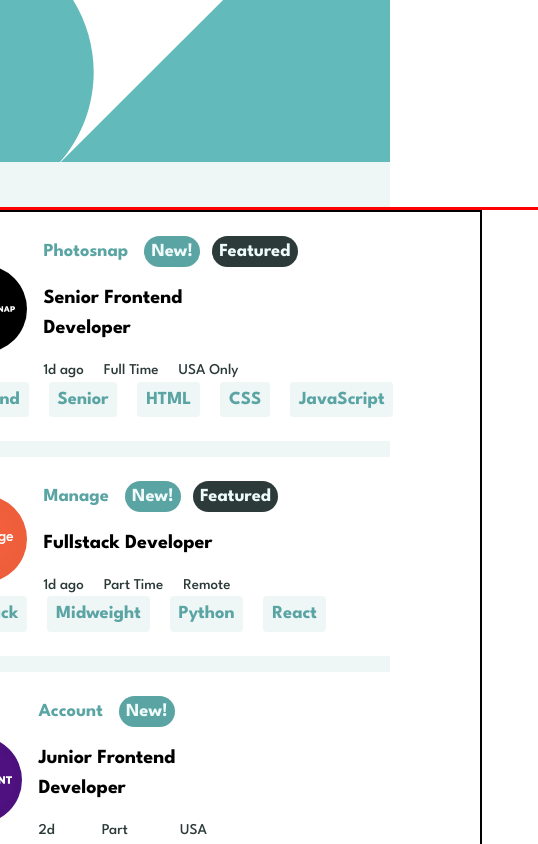
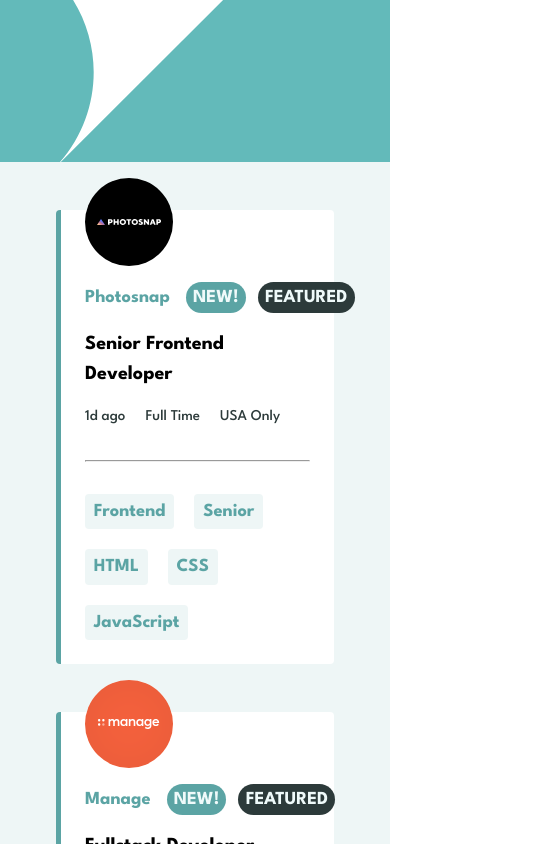
Before and after one commit to DrZero1234/FEM_job_filter, a React (Vite) app: page / in a window 390 px wide. Shown: the top 844 px of the page, 538 px wide, since content can reach past the window. Built offline with nearby package versions, Linux system fonts and the light colour scheme.

Commit message:
mobile support added

```diff
--- a/src/App.css
+++ b/src/App.css
@@ -41,7 +41,6 @@
 img,
 picture,
 svg {
-  max-width: 100%;
   display: block;
 }
 
@@ -92,7 +91,6 @@
   align-items: center;
   min-height: 100vh;
   gap: 3rem;
-  outline: 3px solid red;
   margin-top: 3rem;
 }
 
@@ -100,7 +98,6 @@
   display: flex;
   justify-content: space-between;
   padding: 2rem;
-  border: 3px solid black;
   width: 100%;
   z-index: 10;
 }
--- a/src/components/FilterTab.jsx
+++ b/src/components/FilterTab.jsx
@@ -7,7 +7,6 @@
   display: flex;
   justify-content: space-between;
   padding: 2rem;
-  border: 3px solid black;
   width: 100%;
   align-items: center;
   background-color: white;
@@ -17,6 +16,7 @@
   display: flex;
   list-style-type: none;
   gap: 1rem;
+  flex-wrap: wrap;
 `;
 
 const ClearAllText = styled.a`
--- a/src/components/JobFilterButton.jsx
+++ b/src/components/JobFilterButton.jsx
@@ -13,6 +13,9 @@
   &:hover {
     background-color: ${(props) => props.theme.primary_500};
     color: ${(props) => props.theme.neutral[800]};
+  }
+  @media (max-width: 40em) {
+    white-space: pre-wrap;
   }
 `;
 
--- a/src/components/JobTab.jsx
+++ b/src/components/JobTab.jsx
@@ -5,6 +5,14 @@
 
 
 
+  const Separator = styled.hr`
+    display: none;
+    @media (max-width: 40em) {
+      display: flex;
+      flex: 1;
+      color: ${(props) => props.theme.neutral[200]};
+    }
+  `;
 
   const JobInterface = styled.div`
     display: flex;
@@ -19,6 +27,8 @@
     @media (max-width: 40em) {
       flex-direction: column;
       justify-content: center;
+      gap: 2rem;
+      position: relative
     }
   `
   ;
@@ -30,9 +40,19 @@
       "image position-name ."
       "image job-details .";
     align-items: center;
-    grid-template-columns: auto 1fr 1fr;
+    grid-template-columns: auto 1fr;
     gap: 1rem;
     grid-template-rows: auto;
+    @media (max-width: 40em) {
+      grid-template-areas:
+      "image ."
+      "company-status company-status"
+      "position-name position-name"
+      "job-details job-details";
+      grid-template-columns: 1fr 1fr;
+      grid-template-rows: auto;
+
+    }
   `;
 
   const CompanyStatusWrapper = styled.div`
@@ -40,6 +60,9 @@
     align-items: center;
     gap: 1rem;
     grid-area: company-status;
+    @media (max-width: 40em) {
+      margin-top: 2rem;
+    }
   `;
 
   const CompanyName = styled.h2`
@@ -72,7 +95,15 @@
 
   const CompanyImage = styled.div`
     grid-area: image;
-    min-width: 100%;
+
+    @media (max-width: 40em) {
+      position: absolute;
+      max-width: 88px;
+      top: -2rem;
+    }
+    @media (min-width: 40em) {
+      min-width: 100%;
+    }
   `;
 
     const PositionText = styled.h1`
@@ -95,7 +126,11 @@
   `;
 
 const RightBtnWrapper = styled(JobTimeList)`
+    flex-wrap: nowrap;
     align-items: center;
+    @media (max-width: 40em) {
+      flex-wrap: wrap;
+    }
   `;
 
 export const JobTab = ({ jobData, addFilter }) => {
@@ -130,8 +165,8 @@
         <CompanyStatusWrapper>
           <CompanyName>{company}</CompanyName>
           <JobStatusWrapper>
-            <NewBtn $new_key={new_key}>New!</NewBtn>
-            <FeaturedBtn $featured = {featured}>Featured</FeaturedBtn>
+            <NewBtn $new_key={new_key}>NEW!</NewBtn>
+            <FeaturedBtn $featured = {featured}>FEATURED</FeaturedBtn>
           </JobStatusWrapper>
         </CompanyStatusWrapper>
         <CompanyImage as="img" src={logo} />
@@ -142,7 +177,7 @@
           <li>{location}</li>
         </JobTimeList>
       </JobInfo>
-
+      <Separator />
       <RightBtnWrapper>
         {entries.map((entry,i) => (
           // entry[0] - btn_key
--- a/src/components/JobsListing.jsx
+++ b/src/components/JobsListing.jsx
@@ -2,11 +2,13 @@
 import { JobTab } from "./JobTab";
 
 export const JobListing = styled.div`
-    border: 2px solid black;
     width: 100%;
     display: flex;
     flex-direction: column;
     gap: 1rem;
+    @media (max-width: 40em) {
+      gap: 3rem
+    }
 `;
 
 export const JobsListing = ({ jobs_arr, setCurrentFilters,addFilter}) => {
--- a/src/data/data.json
+++ b/src/data/data.json
@@ -150,20 +150,5 @@
     "location": "Worldwide",
     "languages": ["JavaScript"],
     "tools": ["React", "Sass"]
-  },
-  {
-    "id": 11,
-    "company": "The Air Filter Company",
-    "logo": "/src/assets/the-air-filter-company.svg",
-    "new": false,
-    "featured": false,
-    "position": "Front-end Dev",
-    "role": "New role",
-    "level": "Junior",
-    "postedAt": "1mo ago",
-    "contract": "Part Time",
-    "location": "Worldwide",
-    "languages": ["JavaScript"],
-    "tools": ["New tool", "Sass"]
   }
 ]
```
